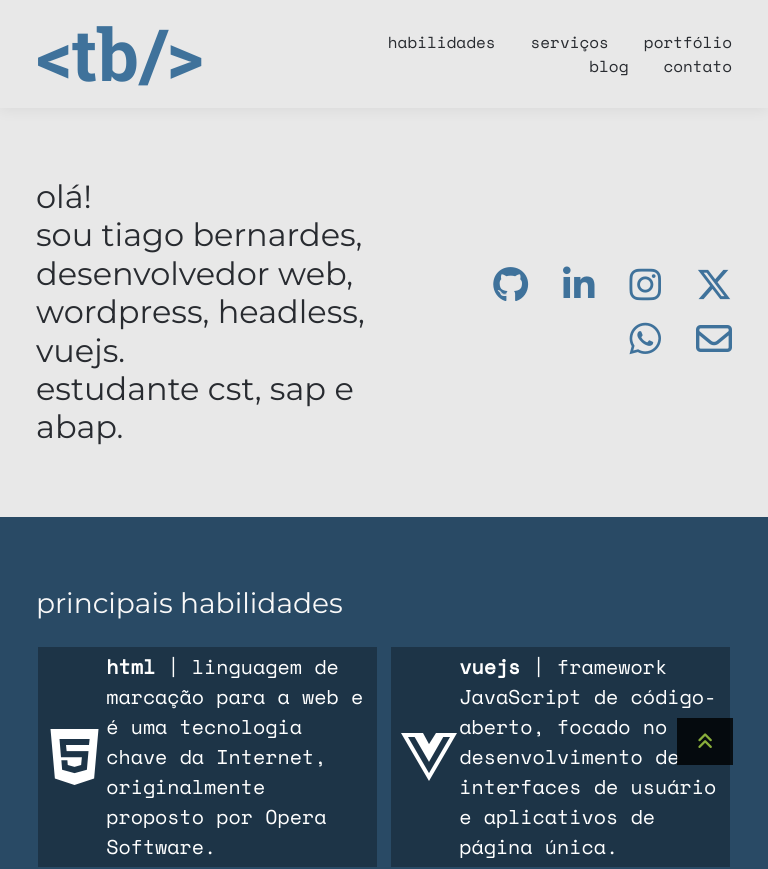
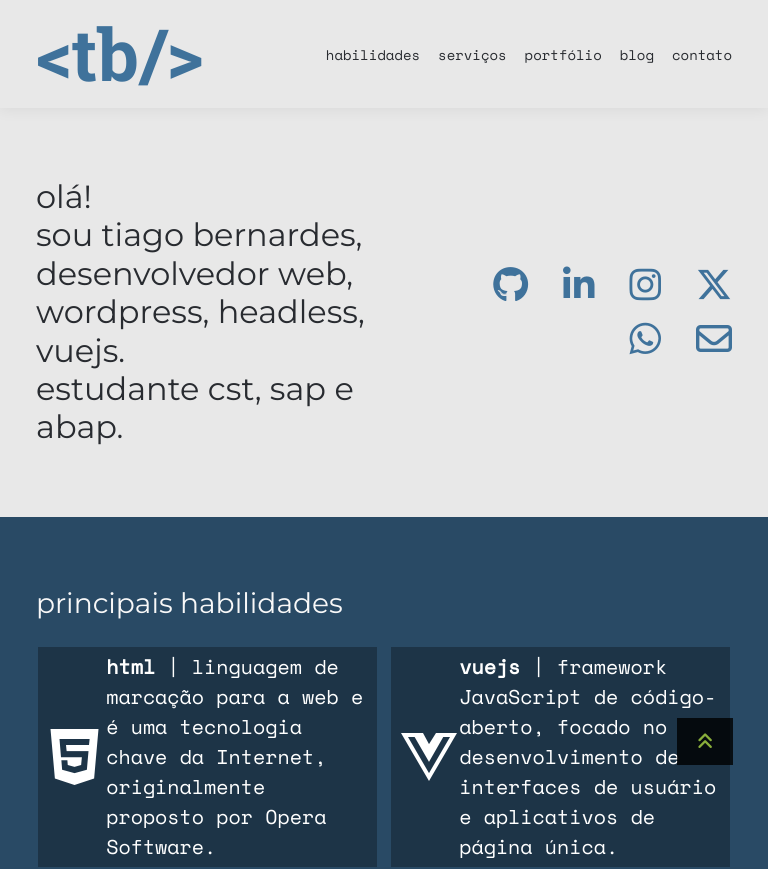
Before and after one commit to tiagobernard/site-tb-vue, a Vue app: page / in a window 768 px wide. Shown: the top 869 px of the page. Built offline with nearby package versions, Linux system fonts and the light colour scheme; no server answers.

Commit message:
Melhorando a resposnsividade para tablets

```diff
--- a/src/components/CabecalhoTb.vue
+++ b/src/components/CabecalhoTb.vue
@@ -92,6 +92,14 @@ nav ul li a:hover {
   transform: scale(0.9);
 }
 
+@media only screen and (min-width: 732px) and (max-width: 768px){
+  nav ul li {font-size: 14px;margin-left:18px;}
+}
+
+@media only screen and (min-width: 769px) and (max-width: 1024px) {
+  nav ul li {font-size:16px}
+}
+
 @media only screen and (max-width:731px) {
   .cabecalho .container {
     display: flex;
@@ -119,8 +127,4 @@ nav ul li a:hover {
     align-items: center;
   }
 }
-
-@media only screen and (min-width: 732px) and (max-width: 1024px) {
-  nav ul li {font-size:16px}
-}
 </style>
```
